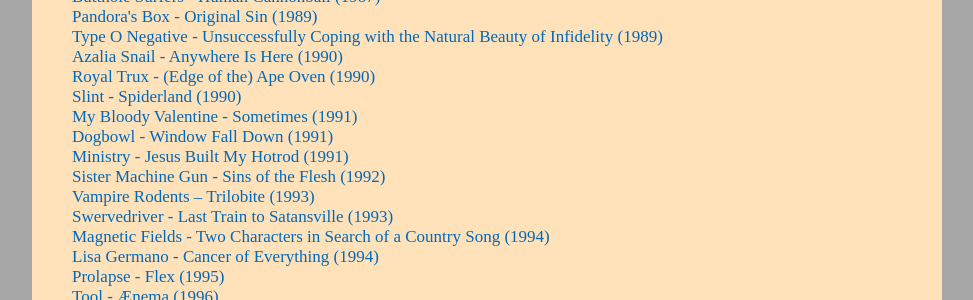
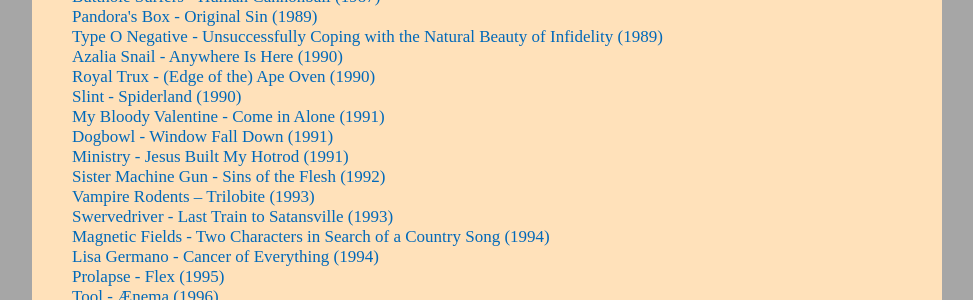
Before and after one commit to witbag/witbag.github.io, a Jekyll site: the page built from inspiration/index.html, in a window 1280 px wide. Shown: the part 1557-1857 px from the top of the page, without its empty margins (153-1126 px from the left). Built offline with Jekyll 4.4.1, drawn with Linux system fonts in a browser that asks for light colours.

Commit message:
Update index.html

```diff
--- a/inspiration/index.html
+++ b/inspiration/index.html
@@ -83,7 +83,7 @@
 <a href="https://www.youtube.com/watch?v=OAdbiphykvw" target=_blank>Azalia Snail - Anywhere Is Here (1990)</a><br>
 <a href="https://www.youtube.com/watch?v=YJkrtGIV4uY" target=_blank>Royal Trux - (Edge of the) Ape Oven (1990)</a><br>
 <a href="https://www.youtube.com/watch?v=FAApF-FDkoY" target=_blank>Slint - Spiderland (1990)</a><br>
-<a href="https://www.youtube.com/watch?v=t0dJqlvOSq4" target=_blank>My Bloody Valentine - Sometimes (1991)</a><br>
+<a href="https://www.youtube.com/watch?v=Xq891Mi2OCU" target=_blank>My Bloody Valentine - Come in Alone (1991)</a><br>
 <a href="https://www.youtube.com/watch?v=zMSnfDJCJRM" target=_blank>Dogbowl - Window Fall Down (1991)</a><br>
 <a href="https://www.youtube.com/watch?v=qXrLKplLAhM" target=_blank>Ministry - Jesus Built My Hotrod (1991)</a><br>
 <a href="https://www.youtube.com/watch?v=7p5C2auZL6Q" target=_blank>Sister Machine Gun - Sins of the Flesh (1992)</a><br>
```
